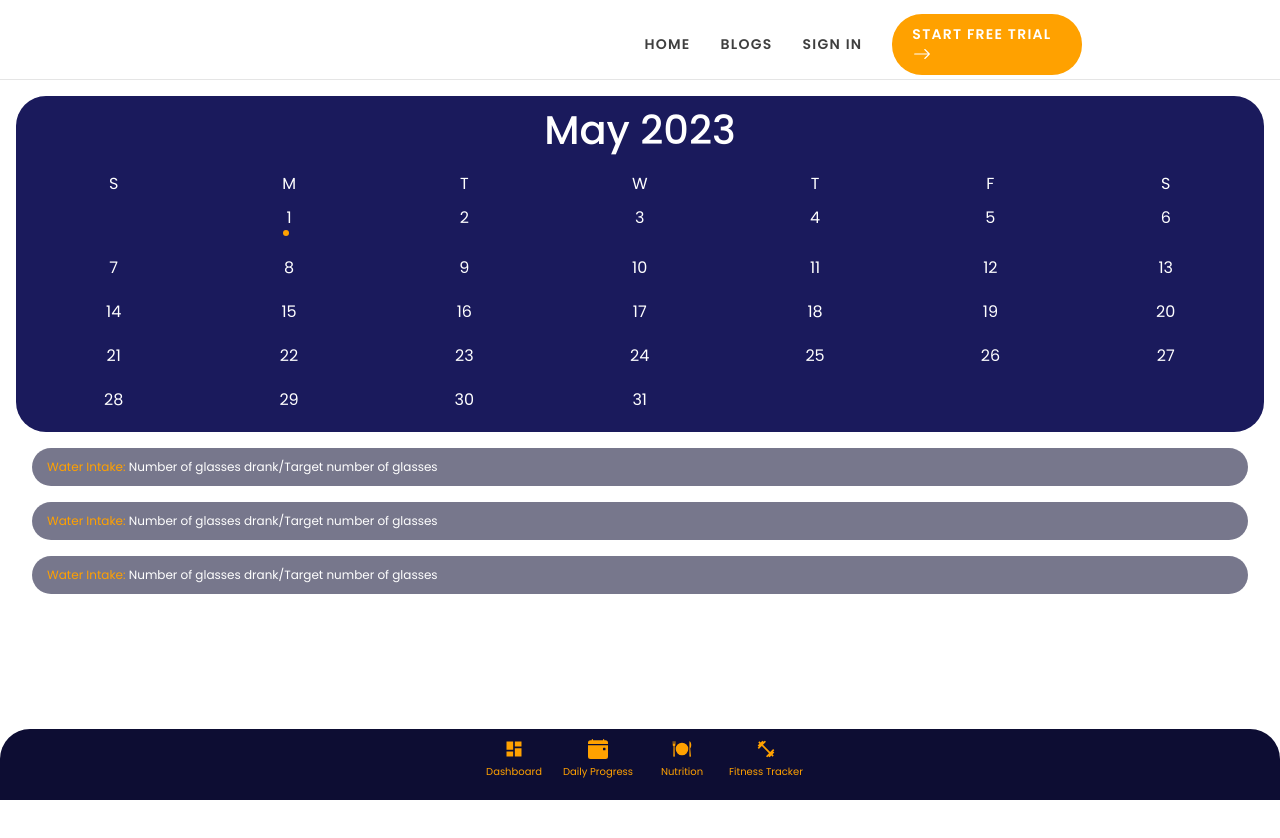
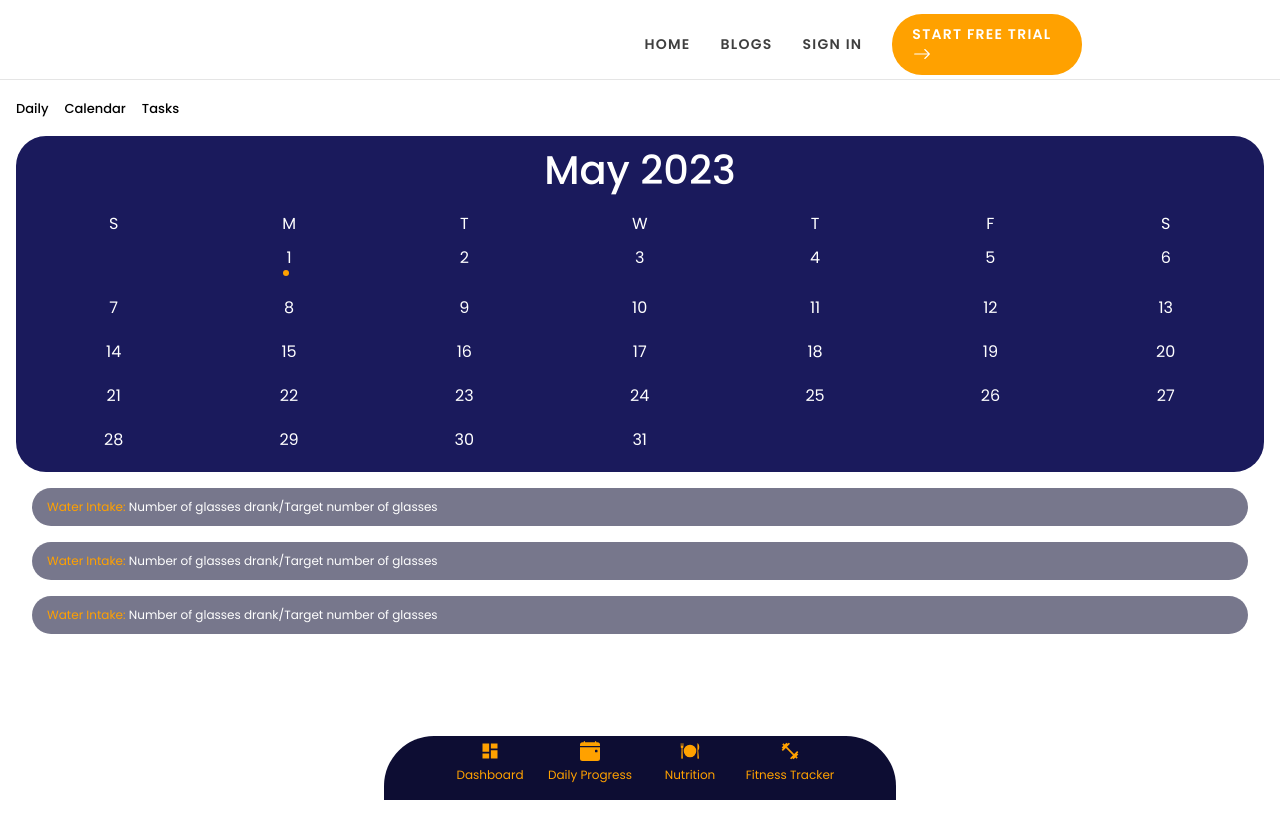
Before and after one commit to nald1nald/FITNESS-TRACKER, a React (Create React App) app in the folder frontend/: page /calendar in a window 1280 px wide. Shown: the top 838 px of the page. Built offline with nearby package versions, Linux system fonts and the light colour scheme; the HTML template or start-up script is replaced by a standard one; a web font is replaced by a local one.

Commit message:
calendar fix

```diff
--- a/frontend/src/Components/Features/BottomNav.js
+++ b/frontend/src/Components/Features/BottomNav.js
@@ -10,29 +10,29 @@ const BottomNav = () => {
   return (
     <section className="bottom-nav">
       <div className="dashboard-links">
-        <div className="btm-links">
-          <Link to="/dashboard">
+        <div className="btm-links" activeClassName="active">
+          <Link to="/dashboard" activeClassName="active">
             <MdDashboard />
           </Link>
           <p>Dashboard</p>
         </div>
-        <div className="btm-links">
-          <Link to="/daily-progress">
+        <div className="btm-links" activeClassName="active">
+          <Link to="/daily-progress" activeClassName="active">
             <BsFillCalendarEventFill />
           </Link>
           <p>Daily Progress</p>
         </div>
-        <div className="btm-links">
-          <Link to="/nutrition">
+        <div className="btm-links" activeClassName="active">
+          <Link to="/nutrition" activeClassName="active">
             <GiMeal />
           </Link>
           <p>Nutrition</p>
         </div>
-        <div className="btm-links">
-          <Link to="/fitness-tracker">
+        <div className="btm-links" activeClassName="active">
+          <Link to="/fitness-tracker" activeClassName="active">
           <MdFitnessCenter />
           </Link>
-          <p>Fitness Tracker</p>
+          <p to="/fitness-tracker">Fitness Tracker</p>
         </div>
       </div>
     </section>
--- a/frontend/src/Components/Features/Calendar.js
+++ b/frontend/src/Components/Features/Calendar.js
@@ -1,7 +1,7 @@
 import React, { useState } from "react";
 import { Link } from "react-router-dom";
 import "./Calendar.css";
-// import DashboardMenu from "./DashboardMenu";
+import DashboardMenu from "./DashboardMenu";
 import BottomNav from "./BottomNav";
 
 const Calendar = () => {
@@ -60,7 +60,7 @@ const Calendar = () => {
 
   return (
     <section className="calend">
-      {/* <DashboardMenu /> */}
+      <DashboardMenu />
       <div className="calendar">
         <div className="header">
           {/* <button onClick={() => setDate(new Date(date.getFullYear(), date.getMonth() - 1))}>Previous</button> */}
--- a/frontend/src/Components/Features/DailyProgress.js
+++ b/frontend/src/Components/Features/DailyProgress.js
@@ -1,10 +1,12 @@
-import React from "react"
+import React from "react";
+import BottomNav from "./BottomNav";
 
 const DailyProgress = () => {
   return (
     <>
       <section className='hero'>
         <h1>Welcome To DailyProgress Page</h1>
+        <BottomNav/>
       </section>
     </>
   )
--- a/frontend/src/Components/Features/Dashboard.js
+++ b/frontend/src/Components/Features/Dashboard.js
@@ -1,11 +1,11 @@
 import React from "react";
 import Calendar from "./Calendar";
-import DashboardMenu from "./DashboardMenu";
+// import DashboardMenu from "./DashboardMenu";
+
 
 const Dashboard = () => {
   return (
     <section>
-      <DashboardMenu />
       <Calendar />
     </section>
   );
--- a/frontend/src/Components/Features/Features.css
+++ b/frontend/src/Components/Features/Features.css
@@ -19,15 +19,24 @@
 }
 
 .dashboard-links a.active {
-    border-bottom: 2px #FFA100;
+  border-bottom: 2px solid #FFA100;
 }
+
 .dashboard-links{
     display: flex;
+    background-color: #0D0D33;
+    border-top-left-radius: 50px;
+    border-top-right-radius: 50px;
+    width: 100%;
+    display: flex;
+    justify-content: center;
+    text-align: center;
+    align-items: center;
 }
 .dashboard-links a{
     font-size: 20px;
     text-decoration: none;
-    padding: 0 2rem ;
+    padding: 0 1.5rem ;
     color: #FFA100;
     font-weight: 500;
     display: flex;
@@ -39,11 +48,8 @@
     align-items: center;
     position: fixed;
     bottom: 0;
+    z-index: 999;
     width: 100%;
-    background-color: #0D0D33;
-    z-index: 999;
-    border-top-left-radius: 30px;
-    border-top-right-radius: 30px;
   }
   .btm-links{
     display: flex;
@@ -51,12 +57,43 @@
     justify-content: center;
     align-items: center;
     padding-top: 10px;
+    cursor: pointer;
   }
   .btm-links p{
     color: #FFA100;
-    font-size: 10px;
+    font-size: 8px;
     padding: 5px 0;
   }
-  .btm-links p:hover{
+
+  .btm-links:hover{
     color: #B900FF;
   }
+  .btm-links:hover p {
+    color: #fff;
+  }
+  .btm-links:hover svg {
+    color: #fff;
+  }
+  .btm-links svg:active + p {
+    color: #B900FF;
+  }
+  @media (min-width: 768px) {
+    /* .bottom-nav {
+      display: flex;
+      justify-content: center;
+      align-items: center;
+    } */
+    .dashboard-links{
+      width: 40%;
+      border-top-left-radius: 50px;
+      border-top-right-radius: 50px;
+      height: 8vh;
+
+    }
+    .dashboard-links a{
+      padding: 0 2.5rem ;
+    }
+    .btm-links p{
+      font-size: 12px;
+    }
+  }
--- a/frontend/src/Components/Features/FitnessTracker.js
+++ b/frontend/src/Components/Features/FitnessTracker.js
@@ -1,10 +1,12 @@
-import React from "react"
+import React from "react";
+import BottomNav from "./BottomNav";
 
 const FitnessTracker = () => {
   return (
     <>
       <section className='hero'>
         <h1>Welcome To FitnessTracker Page</h1>
+        <BottomNav/>
       </section>
     </>
   )
--- a/frontend/src/Components/Features/Nutrition.js
+++ b/frontend/src/Components/Features/Nutrition.js
@@ -1,10 +1,12 @@
-import React from "react"
+import React from "react";
+import BottomNav from "./BottomNav";
 
 const Nutrition = () => {
   return (
     <>
       <section className='hero'>
         <h1>Welcome To Nutrition Page</h1>
+        <BottomNav/>
       </section>
     </>
   )
```
